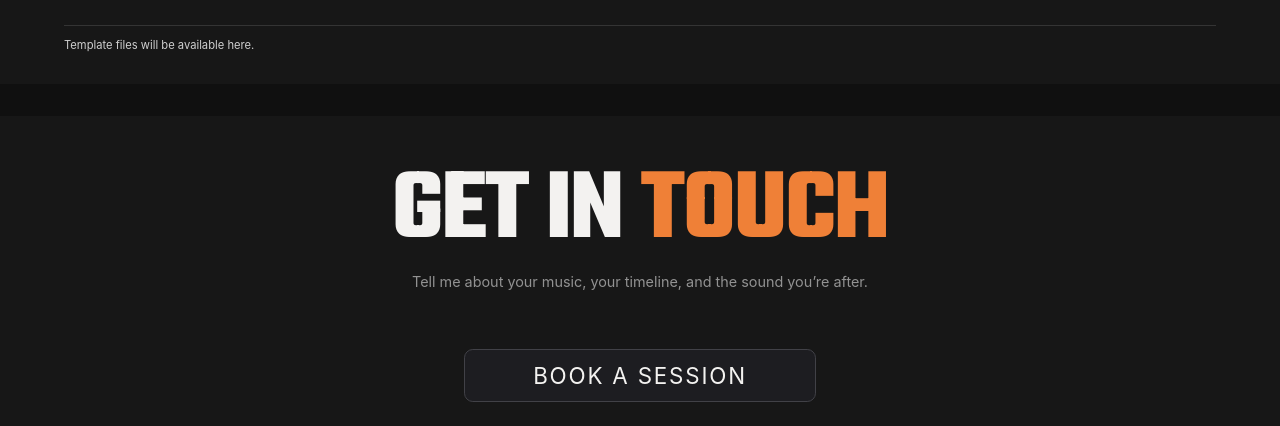
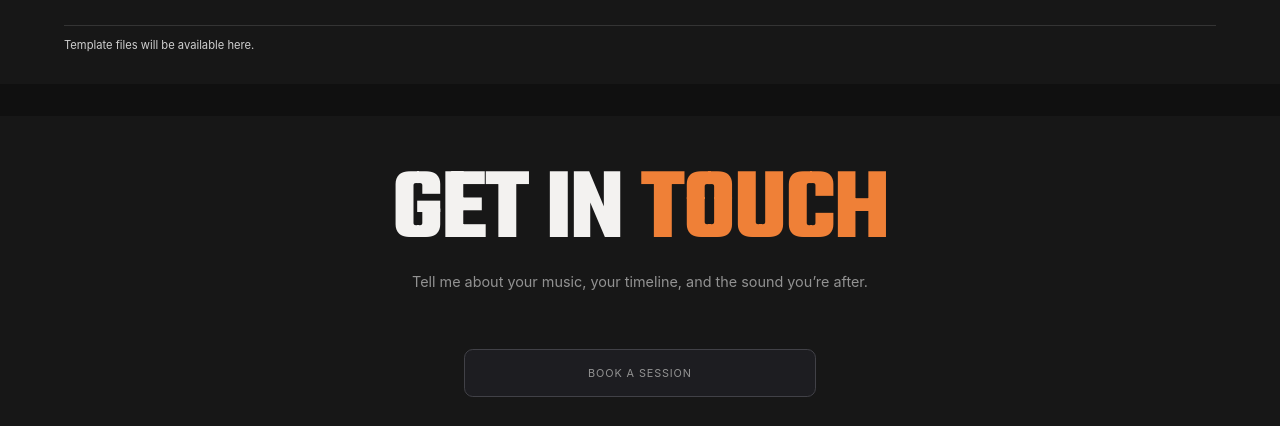
Before and after one commit to theprimordialsound/website, a plain HTML site: page templates.html in a window 1280 px wide. Shown: the part 734-1160 px from the top of the page. Drawn offline with Linux system fonts and the light colour scheme.

Commit message:
fix: align contact styles and scope scrollbar
Co-authored-by: Copilot App <223556219+Copilot@users.noreply.github.com>

```diff
--- a/styles.css
+++ b/styles.css
@@ -15,18 +15,18 @@
   scrollbar-width: auto;
 }
 
-::-webkit-scrollbar {
+html::-webkit-scrollbar {
   width: 14px;
   height: 14px;
 }
 
-::-webkit-scrollbar-track {
+html::-webkit-scrollbar-track {
   border: 1px solid var(--line);
   border-radius: 999px;
   background: var(--background);
 }
 
-::-webkit-scrollbar-thumb {
+html::-webkit-scrollbar-thumb {
   min-height: 2.5rem;
   border: 3px solid var(--background);
   border-radius: 999px;
@@ -37,20 +37,20 @@
   background-size: 7px 2px;
 }
 
-::-webkit-scrollbar-thumb:hover {
+html::-webkit-scrollbar-thumb:hover {
   background-color: #ff9552;
 }
 
-::-webkit-scrollbar-thumb:active {
+html::-webkit-scrollbar-thumb:active {
   background-color: #d66b28;
 }
 
-::-webkit-scrollbar-thumb:focus-visible {
+html::-webkit-scrollbar-thumb:focus-visible {
   outline: 2px solid var(--foreground);
   outline-offset: -3px;
 }
 
-::-webkit-scrollbar-corner {
+html::-webkit-scrollbar-corner {
   background: var(--background);
 }
 
@@ -778,6 +778,8 @@ body:not(.templates-site) .contact {
   max-height: min(90vh, 56rem);
   padding: clamp(1.5rem, 6vw, 2.5rem);
   overflow: auto;
+  scrollbar-color: auto;
+  scrollbar-width: auto;
   border: 1px solid #343438;
   background: #171719;
   color: var(--foreground);
@@ -1172,28 +1174,6 @@ body:not(.templates-site) .contact {
 
 
 
-.templates-site .contact__booking {
-  display: grid;
-  width: min(100%, 22rem);
-  min-height: 3rem;
-  place-items: center;
-  margin-bottom: 2rem;
-  padding: 0.75rem;
-  border: 1px solid #414147;
-  border-radius: 0.55rem;
-  background: #1d1d21;
-  color: var(--foreground);
-  cursor: pointer;
-  font: inherit;
-  font-size: clamp(1rem, 2vw, 1.4rem);
-  text-align: center;
-  transition: border-color 160ms ease;
-}
-
-.templates-site .contact__booking:hover {
-  border-color: var(--accent);
-}
-
 @media (max-width: 1000px) {
   .site-header {
     gap: 1rem;
@@ -1248,13 +1228,6 @@ body:not(.templates-site) .contact {
 }
 
 @media (max-width: 760px) {
-  .templates-site .contact__booking {
-    min-height: 4rem;
-    margin-bottom: 1.25rem;
-    padding: 0.5rem;
-    font-size: clamp(0.75rem, 4vw, 1rem);
-  }
-
   .site-header {
     min-height: 4.5rem;
     padding-block: 0.75rem;
```
